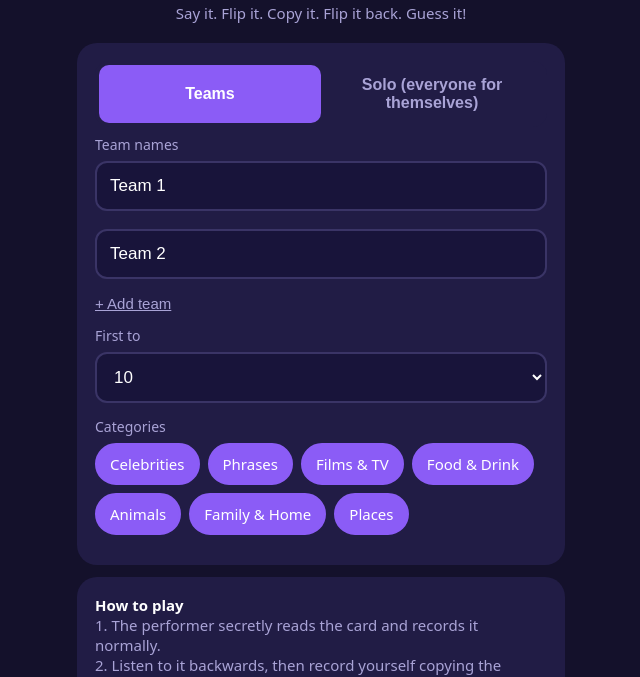
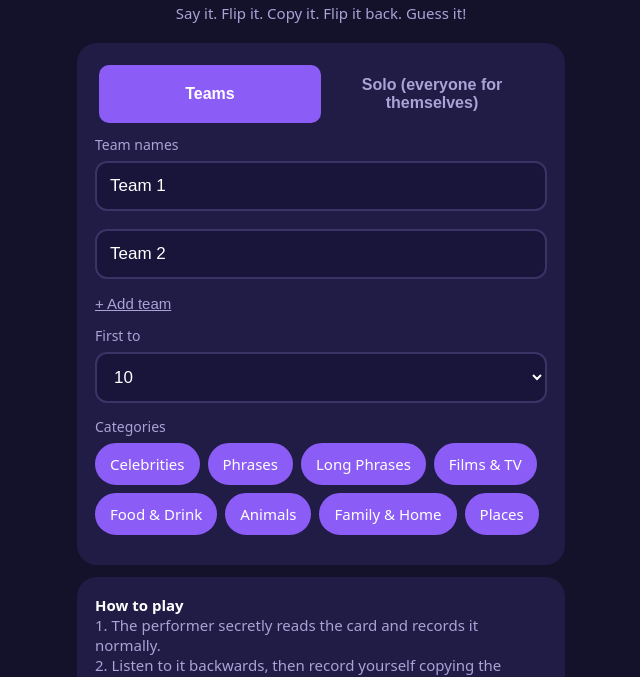
Before and after one commit to ysidat59-star/backwards-talk, a plain HTML site: page index.html in a window 1280 px wide. Shown: the part 126-803 px from the top of the page, without its empty margins (319-959 px from the left). Drawn offline with Linux system fonts and the light colour scheme.

Commit message:
Add Long Phrases category (50 well-known sayings, 3-6 words)

```diff
--- a/index.html
+++ b/index.html
@@ -69,6 +69,7 @@
 const BANK = {
   "Celebrities": ["David Beckham","Gordon Ramsay","Taylor Swift","Ed Sheeran","Harry Styles","Adele","Lionel Messi","Cristiano Ronaldo","Marcus Rashford","Mo Salah","Kim Kardashian","Dwayne Johnson","Tom Cruise","Beyoncé","Rihanna","Drake","Stormzy","KSI","Simon Cowell","David Attenborough","Oprah Winfrey","Elon Musk","Lewis Hamilton","Emma Watson","Daniel Radcliffe","Kanye West","Snoop Dogg","Mr Bean","Jeremy Clarkson","Billie Eilish","Dua Lipa","Holly Willoughby","Gary Lineker","Ant and Dec","Bruno Mars","Will Smith","Leonardo DiCaprio","Jamie Oliver","Usain Bolt","Mr Beast"],
   "Phrases": ["Happy birthday","I love you","See you later","What's for dinner","Put the kettle on","It's raining cats and dogs","Easy peasy lemon squeezy","Don't be a muppet","Fancy a cuppa","Break a leg","Piece of cake","Bob's your uncle","Once upon a time","Hello my name is","Where are my keys","Are we there yet","Good morning everyone","I need a holiday","Better late than never","Time for bed","Not my problem","You're having a laugh","Cheers mate","Who let the dogs out","Keep calm and carry on","Pardon my French","The early bird catches the worm","Shut the front door","Back in a minute","Winner winner chicken dinner"],
+  "Long Phrases": ["Actions speak louder than words","Don't count your chickens","Every cloud has a silver lining","Kill two birds with one stone","The ball is in your court","Under the weather","Bite the bullet","Hit the nail on the head","Once in a blue moon","When pigs fly","Don't cry over spilt milk","Beat around the bush","Barking up the wrong tree","Curiosity killed the cat","Two heads are better than one","Practice makes perfect","Time flies when you're having fun","An apple a day","Rome wasn't built in a day","No pain no gain","Out of sight out of mind","Money doesn't grow on trees","Home sweet home","All's well that ends well","Great minds think alike","Ignorance is bliss","Laughter is the best medicine","Two wrongs don't make a right","Speak of the devil","Cool as a cucumber","Over the moon","A blessing in disguise","Costs an arm and a leg","Let sleeping dogs lie","Go the extra mile","The grass is always greener","Look before you leap","Easy come easy go","Hold your horses","It takes two to tango","Every dog has its day","Slow and steady wins the race","Burning the midnight oil","On cloud nine","Through thick and thin","Variety is the spice of life","Absence makes the heart grow fonder","Birds of a feather","Honesty is the best policy","Spill the beans"],
   "Films & TV": ["Harry Potter","The Lion King","Star Wars","Toy Story","Finding Nemo","Jurassic Park","Frozen","Spider-Man","The Simpsons","Peaky Blinders","Only Fools and Horses","Love Island","EastEnders","Coronation Street","Doctor Who","Shrek","Titanic","Home Alone","Mean Girls","Stranger Things","The Office","Breaking Bad","Gavin and Stacey","Top Gear","Bake Off","Strictly Come Dancing","The Godfather","Mission Impossible","Fast and Furious","Pirates of the Caribbean"],
   "Food & Drink": ["Fish and chips","Spaghetti bolognese","Chicken tikka masala","Sunday roast","Full English breakfast","Cheese on toast","Beans on toast","Chocolate milkshake","Strawberry jam","Peanut butter","Pepperoni pizza","Chicken nuggets","Sticky toffee pudding","Bacon sandwich","Mashed potato","Ice cream sundae","Prawn cocktail crisps","Jaffa cakes","Mango lassi","Cup of tea"],
   "Animals": ["Elephant","Crocodile","Hippopotamus","Kangaroo","Giraffe","Penguin","Octopus","Chimpanzee","Rhinoceros","Flamingo","Hedgehog","Butterfly","Jellyfish","Polar bear","Golden retriever","Guinea pig","Peacock","Tarantula","Woodpecker","Killer whale"],
```
